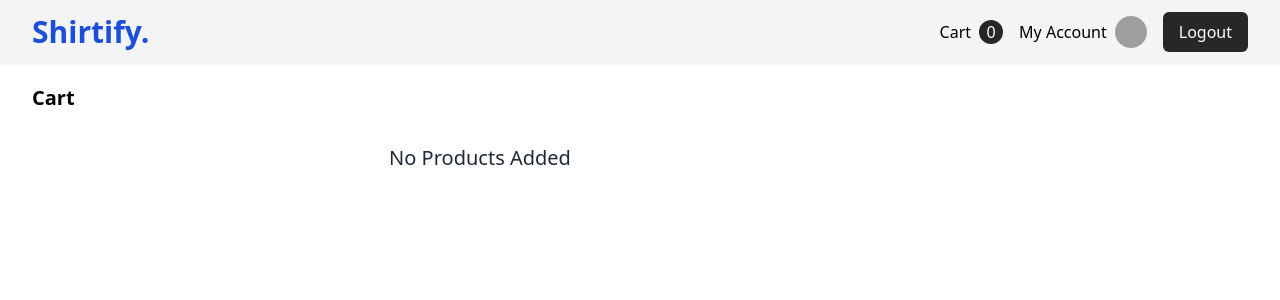
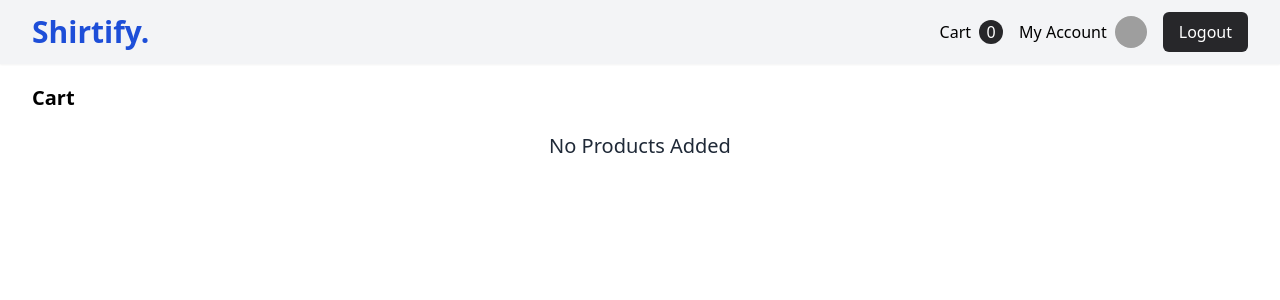
Before and after one commit to ashishshres/Shirtify, a PHP site: page /pages/cart.php in a window 1280 px wide. Shown: the top 300 px of the page. Run offline with PHP 8.4, Linux system fonts and the light colour scheme; the visitor is signed in with stand-in values (Sample User, id 1); data that the repository does not hold is empty; some libraries are stand-ins or nearby versions; grey boxes are pictures that could not be loaded.

Commit message:
refactor: update cart.php

```diff
--- a/pages/cart.php
+++ b/pages/cart.php
@@ -49,16 +49,8 @@ if (!isset($_SESSION["loggedin"]) || $_SESSION["loggedin"] != true) {
 
     <section class="bg-white px-8">
         <div class="max-w-screen-xl 2xl:px-0">
-            <div class="mt-3 md:gap-6 lg:flex lg:items-start xl:gap-8">
-                <div class="w-full flex-none lg:max-w-2xl xl:max-w-4xl">
-                    <div class="space-y-6 mb-4">
-                        <?php include "../includes/_display_cart.php" ?>
-                    </div>
-                </div>
-                <div class="mx-auto mt-6 max-w-4xl flex-1 space-y-6 lg:mt-0 lg:w-full">
-                    <?php include "../includes/_display_total.php" ?>
-                </div>
-            </div>
+            <?php include "../includes/_display_cart.php" ?>
+            <?php include "../includes/_display_total.php" ?>
         </div>
     </section>
     <script src="../scripts/main.js"></script>
```
